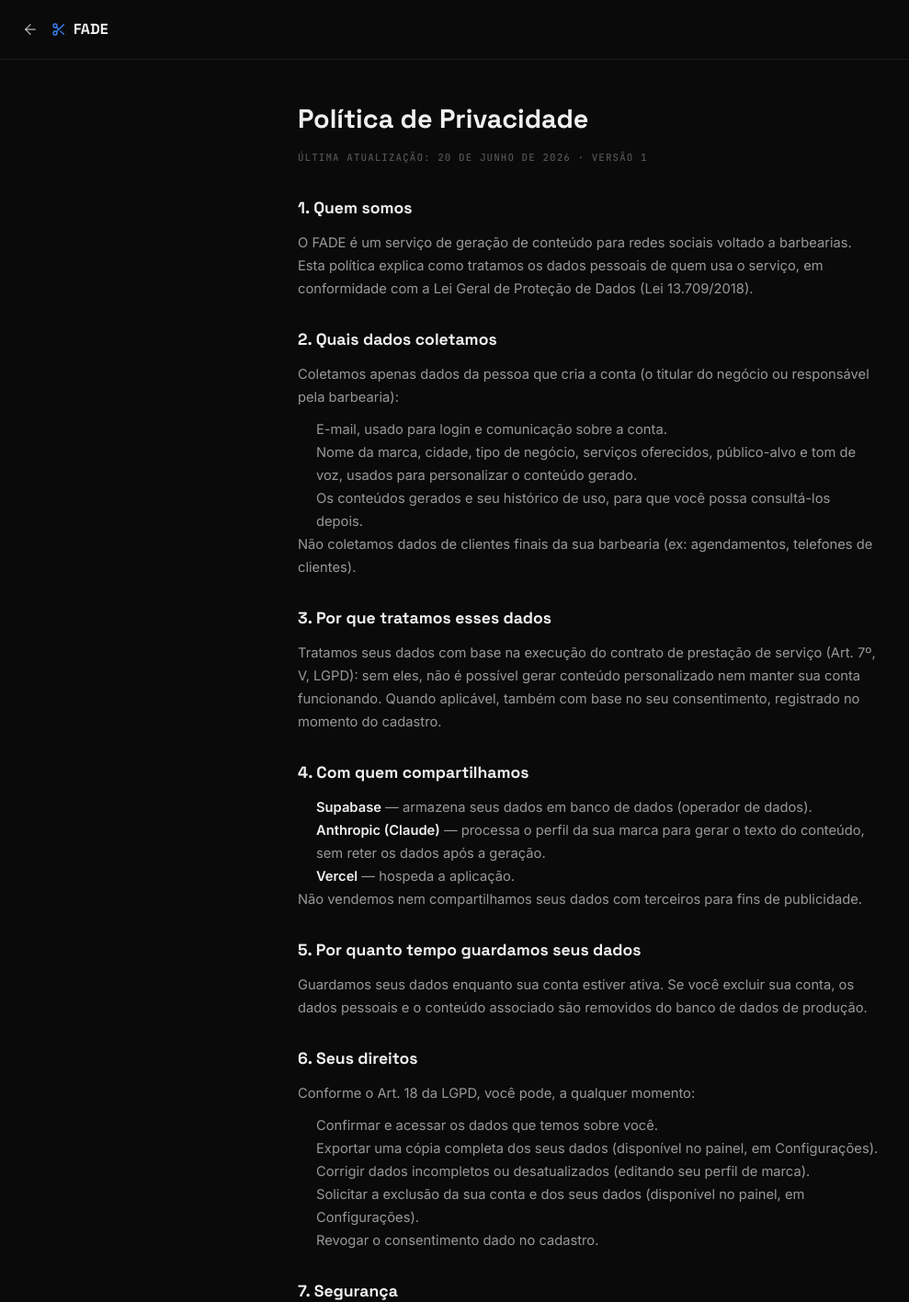
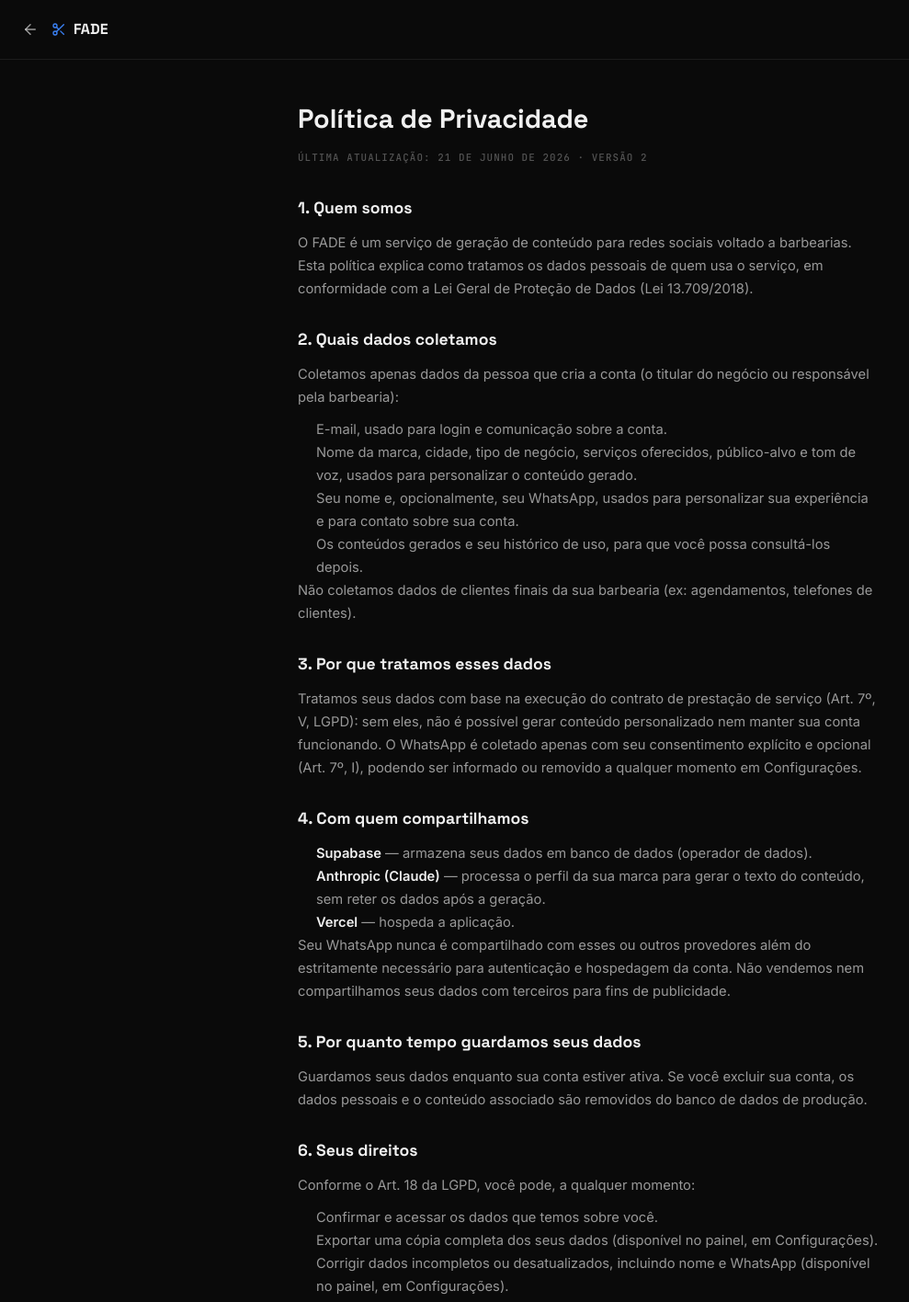
Before and after one commit to marcusvalerio/NAVE, a Next.js app: page /privacidade in a window 1280 px wide. Shown: the top 1416 px of the page at 92% size, without its empty margins (0-989 px from the left). Built offline with nearby package versions, Linux system fonts and the light colour scheme.

Commit message:
docs(lgpd): política v2 — inclui nome e WhatsApp opcional

```diff
--- a/app/privacidade/page.tsx
+++ b/app/privacidade/page.tsx
@@ -16,7 +16,7 @@ export default function Privacidade() {
 
       <main style={{maxWidth:680,margin:"0 auto",padding:"40px 24px 80px",lineHeight:1.7,fontSize:".92rem",color:"var(--fg-dim)"}}>
         <h1 className="font-display" style={{fontSize:"1.8rem",fontWeight:700,color:"var(--fg)",marginBottom:8}}>Política de Privacidade</h1>
-        <p className="label" style={{marginBottom:32}}>ÚLTIMA ATUALIZAÇÃO: 20 DE JUNHO DE 2026 · VERSÃO 1</p>
+        <p className="label" style={{marginBottom:32}}>ÚLTIMA ATUALIZAÇÃO: 21 DE JUNHO DE 2026 · VERSÃO 2</p>
 
         <Secao titulo="1. Quem somos">
           O FADE é um serviço de geração de conteúdo para redes sociais voltado a barbearias. Esta política explica como tratamos os dados pessoais de quem usa o serviço, em conformidade com a Lei Geral de Proteção de Dados (Lei 13.709/2018).
@@ -27,13 +27,14 @@ export default function Privacidade() {
           <ul style={{marginTop:10,paddingLeft:20}}>
             <li>E-mail, usado para login e comunicação sobre a conta.</li>
             <li>Nome da marca, cidade, tipo de negócio, serviços oferecidos, público-alvo e tom de voz, usados para personalizar o conteúdo gerado.</li>
+            <li>Seu nome e, opcionalmente, seu WhatsApp, usados para personalizar sua experiência e para contato sobre sua conta.</li>
             <li>Os conteúdos gerados e seu histórico de uso, para que você possa consultá-los depois.</li>
           </ul>
           Não coletamos dados de clientes finais da sua barbearia (ex: agendamentos, telefones de clientes).
         </Secao>
 
         <Secao titulo="3. Por que tratamos esses dados">
-          Tratamos seus dados com base na execução do contrato de prestação de serviço (Art. 7º, V, LGPD): sem eles, não é possível gerar conteúdo personalizado nem manter sua conta funcionando. Quando aplicável, também com base no seu consentimento, registrado no momento do cadastro.
+          Tratamos seus dados com base na execução do contrato de prestação de serviço (Art. 7º, V, LGPD): sem eles, não é possível gerar conteúdo personalizado nem manter sua conta funcionando. O WhatsApp é coletado apenas com seu consentimento explícito e opcional (Art. 7º, I), podendo ser informado ou removido a qualquer momento em Configurações.
         </Secao>
 
         <Secao titulo="4. Com quem compartilhamos">
@@ -42,7 +43,7 @@ export default function Privacidade() {
             <li><strong style={{color:"var(--fg)"}}>Anthropic (Claude)</strong> — processa o perfil da sua marca para gerar o texto do conteúdo, sem reter os dados após a geração.</li>
             <li><strong style={{color:"var(--fg)"}}>Vercel</strong> — hospeda a aplicação.</li>
           </ul>
-          Não vendemos nem compartilhamos seus dados com terceiros para fins de publicidade.
+          Seu WhatsApp nunca é compartilhado com esses ou outros provedores além do estritamente necessário para autenticação e hospedagem da conta. Não vendemos nem compartilhamos seus dados com terceiros para fins de publicidade.
         </Secao>
 
         <Secao titulo="5. Por quanto tempo guardamos seus dados">
@@ -54,7 +55,8 @@ export default function Privacidade() {
           <ul style={{marginTop:10,paddingLeft:20}}>
             <li>Confirmar e acessar os dados que temos sobre você.</li>
             <li>Exportar uma cópia completa dos seus dados (disponível no painel, em Configurações).</li>
-            <li>Corrigir dados incompletos ou desatualizados (editando seu perfil de marca).</li>
+            <li>Corrigir dados incompletos ou desatualizados, incluindo nome e WhatsApp (disponível no painel, em Configurações).</li>
+            <li>Remover seu WhatsApp sem precisar excluir a conta inteira.</li>
             <li>Solicitar a exclusão da sua conta e dos seus dados (disponível no painel, em Configurações).</li>
             <li>Revogar o consentimento dado no cadastro.</li>
           </ul>
```
